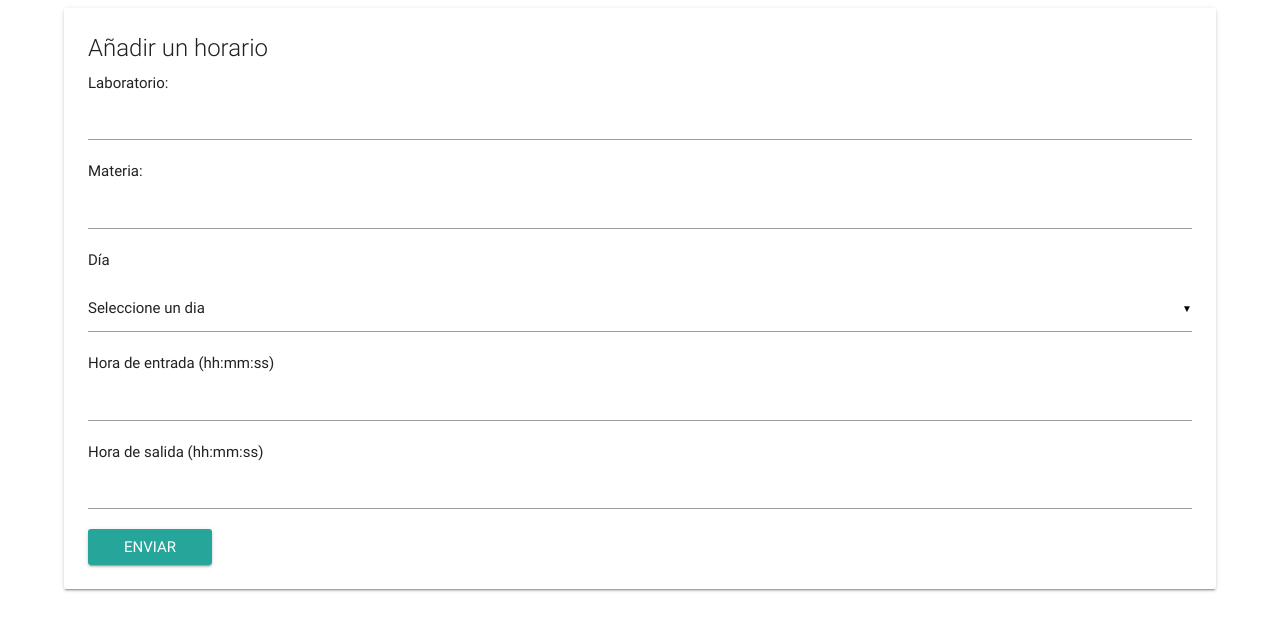
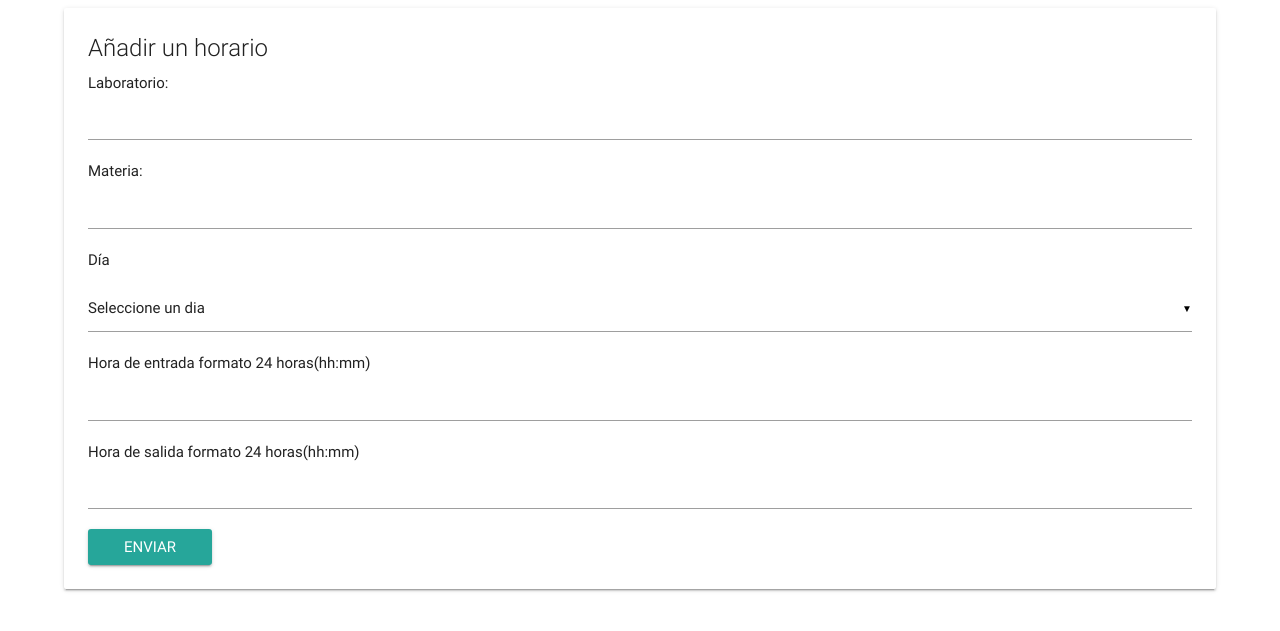
Before and after one commit to Jerts/AdmiLab, a PHP site: page /crear_horario.php in a window 1280 px wide. Shown: the top 631 px of the page. Run offline with PHP 8.4, Linux system fonts and the light colour scheme; the visitor is signed in with stand-in values (Sample User, id 1); data comes from the database, SQL or seed files in the repository; data that the repository does not hold is empty.

Commit message:
Formato y descripción de los datalist

```diff
--- a/paginas/crear_horario.php
+++ b/paginas/crear_horario.php
@@ -29,7 +29,7 @@ if(!isset($_SESSION['user_docente'])){      /*Permite revisar si el usuario ya e
             $consulta = "SELECT * FROM laboratorio";
             $consulta = mysqli_query($conect,$consulta);
             while ($result=mysqli_fetch_array($consulta,MYSQLI_BOTH)) {
-              echo "<option value='".$result[0]."'>".$result[2]."</option>";
+              echo "<option value='".$result[0]."'>Laboratorio: ".$result[0]." ".$result[2]."</option>";
             }
             ?>
           </datalist><br>
@@ -40,10 +40,10 @@ if(!isset($_SESSION['user_docente'])){      /*Permite revisar si el usuario ya e
             <?php
             include '../conexion.php';
             mysqli_query($conect,"SET NAMES 'utf8'");
-            $consulta = "SELECT `ID_MATERIA` FROM materia";
+            $consulta = "SELECT * FROM materia";
             $consulta = mysqli_query($conect,$consulta);
             while ($result=mysqli_fetch_array($consulta,MYSQLI_BOTH)) {
-              echo "<option value='".$result[0]."'>".$result[2]."</option>";
+              echo "<option value='".$result[0]."'>".$result[0]."</option>";
             }
             ?>
           </datalist><br>
@@ -60,10 +60,10 @@ if(!isset($_SESSION['user_docente'])){      /*Permite revisar si el usuario ya e
 		         </select>
 					</div>
 
-          Hora de entrada (hh:mm:ss)<br>
+          Hora de entrada formato 24 horas(hh:mm)<br>
           <input type="text" name="hora_entrada" class="validate" pattern="^(?:(?:([01]?\d|2[0-3]):)?([0-5]?\d):)?([0-5]?\d)$"><br>
 
-          Hora de salida (hh:mm:ss)<br>
+          Hora de salida formato 24 horas(hh:mm)<br>
           <input type="text" name="hora_salida" class="validate" pattern="^(?:(?:([01]?\d|2[0-3]):)?([0-5]?\d):)?([0-5]?\d)$"><br>
           <input type="submit" class="btn waves-effect waves-light" value="Enviar">
 
```
